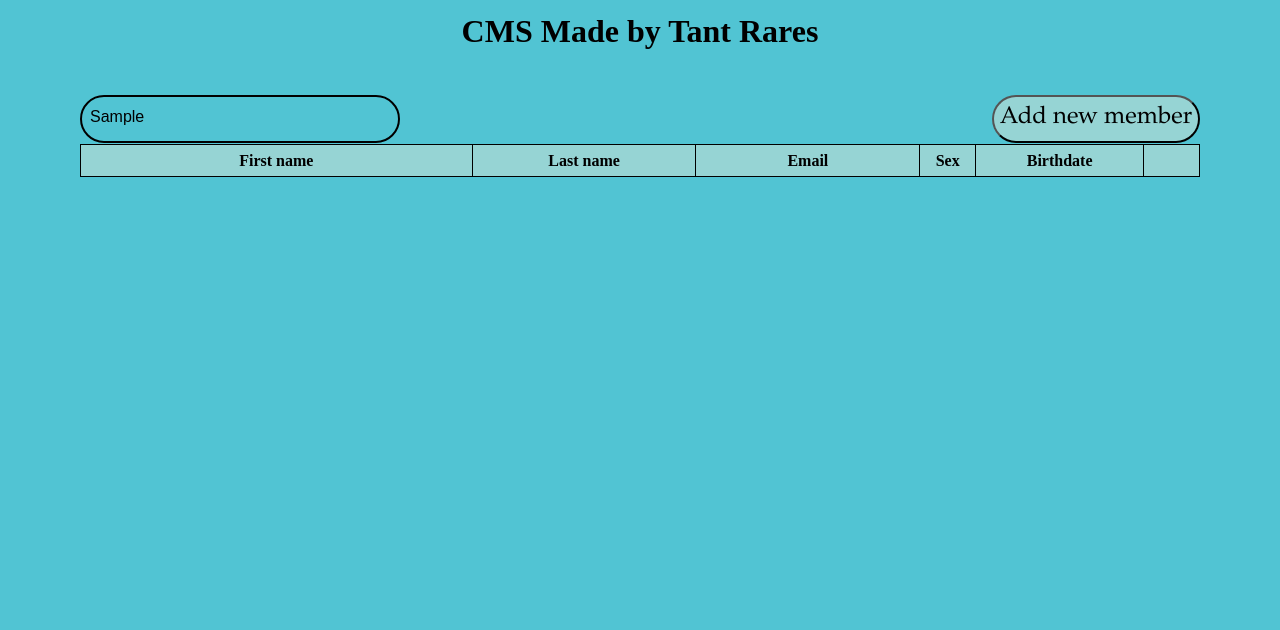
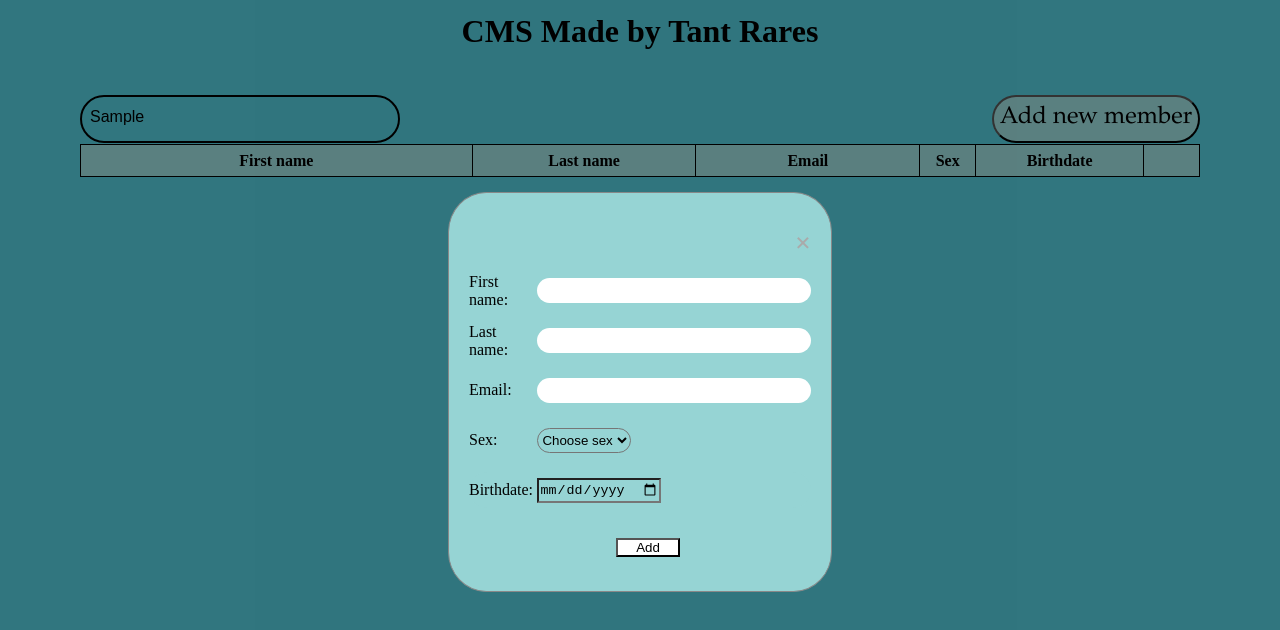
Before and after one commit to tant-rares-30127/CMS-with-vue, a Vue app: page / in a window 1280 px wide. Both pictures are taken after typing "Sample" into the empty fields and a click on the button "Add new member". Shown: the top 630 px of the page. Built offline with nearby package versions, Linux system fonts and the light colour scheme; the HTML template or start-up script is replaced by a standard one.

Commit message:
Adding the opening modal function

```diff
--- a/src/components/Modal.vue
+++ b/src/components/Modal.vue
@@ -3,7 +3,7 @@
     <!-- Modal content -->
     <div class="modal-content">
       <div class="close-button">
-        <span class="close">&times;</span>
+        <span class="close" v-on:click="closeModal">&times;</span>
       </div>
 
       <div class="add-first-name">
@@ -50,6 +50,17 @@
     </div>
   </div>
 </template>
+
+<script>
+export default {
+  methods: {
+    closeModal() {
+      var modal = document.getElementById("myModal");
+      modal.style.display = "none";
+    },
+  },
+};
+</script>
 
 <style>
 .close-button {
--- a/src/components/SearchAddTable.vue
+++ b/src/components/SearchAddTable.vue
@@ -7,7 +7,7 @@
       </div>
 
       <div class="modal-button">
-        <button class="open-modal-button" id="myBtn">
+        <button class="open-modal-button" v-on:click="openModal()">
           Add new member
         </button>
       </div>
@@ -29,6 +29,22 @@
     </div>
   </div>
 </template>
+
+<script>
+export default {
+  methods: {
+    openModal() {
+      var modal = document.getElementById("myModal");
+      modal.style.display = "block";
+      window.onclick = function(event) {
+        if (event.target == modal) {
+          modal.style.display = "none";
+        }
+      };
+    },
+  },
+};
+</script>
 
 <style>
 table {
```
